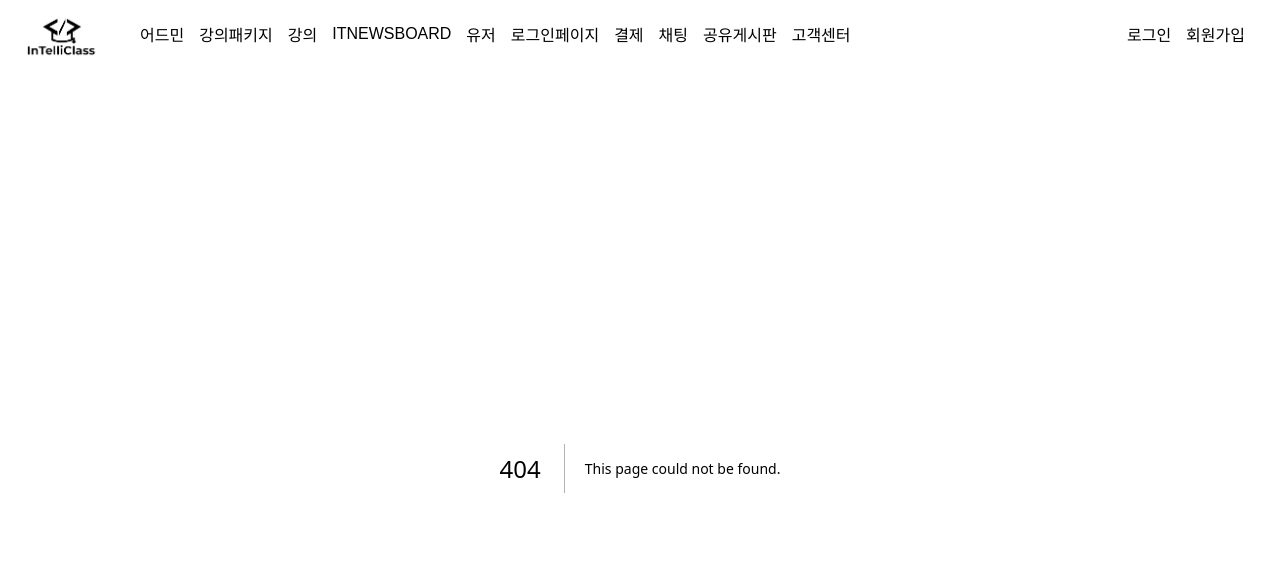
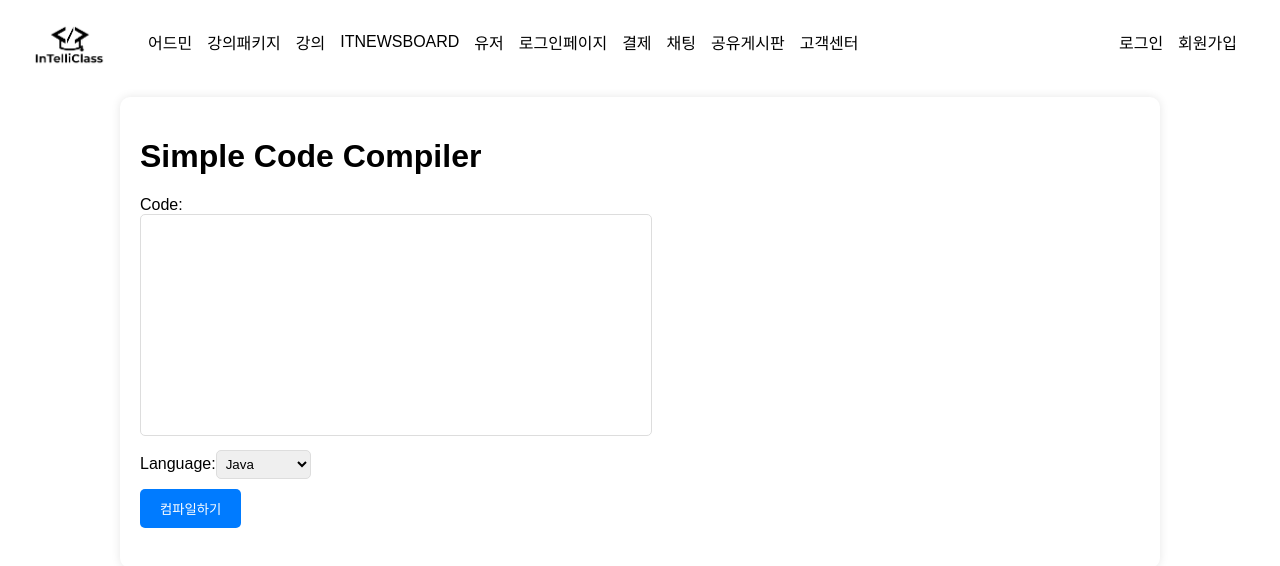
Before and after one commit to qkskck326326/intelligent_react, a Next.js app: page /admin/testAI in a window 1280 px wide. Before the commit this address had no page. Shown: the top 566 px of the page. Built offline with nearby package versions, Linux system fonts and the light colour scheme; a web font is replaced by a local one.

Commit message:
간이 코드 컴파일러 프론트 구축

```diff
--- a/src/components/admin/Sidebar.jsx
+++ b/src/components/admin/Sidebar.jsx
@@ -1,6 +1,7 @@
 import React from 'react';
 import Link from 'next/link';
 import styles from '../../styles/admin/Sidebar.module.css';
+
 
 const Sidebar = () => {
     return (
@@ -18,6 +19,8 @@ const Sidebar = () => {
                 <li><Link href="/admin/content-management">컨텐츠 관리</Link></li>
                 <li><Link href="/admin/board-management">게시판 관리</Link></li>
                 <li><Link href="/admin/qna-management">QnA관리</Link></li>
+                <li><Link href="/admin/testAI">AI코드채점</Link></li>
+
             </ul>
         </div>
     );
--- /dev/null
+++ b/src/pages/admin/testAI.jsx
@@ -0,0 +1,70 @@
+import React, { useState } from 'react';
+import axios from 'axios';
+import { Container, Button, Form, Row, Col } from 'react-bootstrap';
+import styles from '../../styles/common/TestAI.module.css'; // CSS 모듈 임포트
+
+const TestAI = () => {
+    const [code, setCode] = useState("");
+    const [language, setLanguage] = useState("java");
+    const [executionFeedback, setExecutionFeedback] = useState(null);
+
+    const handleSubmit = async (event) => {
+        event.preventDefault();
+        try {
+            const response = await axios.post('http://localhost:5000/analyze', {
+                code: code,
+                language: language
+            });
+            setExecutionFeedback(response.data.feedback.execution_feedback || "No Execution Feedback");
+        } catch (error) {
+            console.error("There was an error analyzing the code!", error);
+            setExecutionFeedback("Error analyzing the code");
+        }
+    };
+
+    return (
+        <Container className={styles.container}>
+            <h1>Simple Code Compiler</h1>
+            <Form onSubmit={handleSubmit} style={{ marginBottom: '20px' }}>
+                <div className={styles.row}>
+                    <div className={styles.column}>
+                        <Form.Group controlId="formCode">
+                            <Form.Label>Code:</Form.Label>
+                            <Form.Control
+                                as="textarea"
+                                rows={10}
+                                value={code}
+                                onChange={(e) => setCode(e.target.value)}
+                                className={styles.textarea}
+                            />
+                        </Form.Group>
+                    </div>
+                    <div className={styles.column}>
+                        {executionFeedback && (
+                            <div>
+                                <h3>컴파일 결과</h3>
+                                <pre className={styles.feedbackPre}>{executionFeedback}</pre>
+                            </div>
+                        )}
+                    </div>
+                </div>
+                <Form.Group controlId="formLanguage">
+                    <Form.Label>Language:</Form.Label>
+                    <Form.Control
+                        as="select"
+                        value={language}
+                        onChange={(e) => setLanguage(e.target.value)}
+                        className={styles.select}
+                    >
+                        <option value="java">Java</option>
+                        <option value="python">Python</option>
+                        <option value="javascript">JavaScript</option>
+                    </Form.Control>
+                </Form.Group>
+                <Button type="submit" className={styles.button}>컴파일하기</Button>
+            </Form>
+        </Container>
+    );
+};
+
+export default TestAI;
--- /dev/null
+++ b/src/styles/common/TestAI.module.css
@@ -0,0 +1,88 @@
+@charset "UTF-8";
+
+@font-face {
+    font-family: 'SF_IceLemon';
+    src: url('https://cdn.jsdelivr.net/gh/projectnoonnu/noonfonts_2106@1.1/SF_IceLemon.woff') format('woff');
+    font-weight: normal;
+    font-style: normal;
+}
+
+@font-face {
+    font-family: 'ELAND_Choice_M';
+    src: url('https://cdn.jsdelivr.net/gh/projectnoonnu/noonfonts-20-12@1.0/ELAND_Choice_M.woff') format('woff');
+    font-weight: normal;
+    font-style: normal;
+}
+
+.container {
+    padding: 20px;
+    font-family: 'ELAND_Choice_M', sans-serif;
+    background-color: #fff;
+    border-radius: 10px;
+    box-shadow: 0 0 10px rgba(0, 0, 0, 0.1);
+    max-width: 1000px;
+    margin: 20px auto;
+}
+
+.textarea {
+    width: 100%;
+    height: 200px; /* 높이를 고정합니다 */
+    padding: 10px;
+    font-family: 'ELAND_Choice_M', monospace;
+    margin-bottom: 10px;
+    border-radius: 5px;
+    border: 1px solid #ddd;
+    resize: none; /* 사용자가 크기를 조정하지 못하게 합니다 */
+}
+
+.select {
+    padding: 5px;
+    font-family: 'ELAND_Choice_M', sans-serif;
+    margin-bottom: 10px;
+    border-radius: 5px;
+    border: 1px solid #ddd;
+}
+
+.button {
+    padding: 10px 20px;
+    font-family: 'ELAND_Choice_M', sans-serif;
+    background-color: #007bff;
+    color: #fff;
+    border: none;
+    border-radius: 5px;
+    cursor: pointer;
+    transition: background-color 0.3s;
+}
+
+.button:hover {
+    background-color: #0056b3;
+}
+
+.feedbackSection {
+    margin-bottom: 20px;
+}
+
+.feedbackPre {
+    background: #f5f5f5;
+    padding: 10px;
+    font-family: 'ELAND_Choice_M', monospace;
+    border-radius: 5px;
+    border: 1px solid #ddd;
+    height: 200px; /* 고정 높이 */
+    overflow: auto;
+}
+
+.row {
+    display: flex;
+    justify-content: space-between;
+    align-items: flex-start; /* Flexbox align to start */
+}
+
+.column {
+    flex: 1;
+    margin-right: 20px;
+}
+
+.column:last-child {
+    margin-right: 0; /* 마지막 컬럼은 여백 제거 */
+}
--- a/src/styles/global.css
+++ b/src/styles/global.css
@@ -1,4 +1,32 @@
 /* global.css */
+
+@font-face {
+    font-family: 'SF_IceLemon';
+    src: url('https://cdn.jsdelivr.net/gh/projectnoonnu/noonfonts_2106@1.1/SF_IceLemon.woff') format('woff');
+    font-weight: normal;
+    font-style: normal;
+}
+
+@font-face {
+    font-family: 'ELAND_Choice_M';
+    src: url('https://cdn.jsdelivr.net/gh/projectnoonnu/noonfonts-20-12@1.0/ELAND_Choice_M.woff') format('woff');
+    font-weight: normal;
+    font-style: normal;
+}
+
+body {
+    font-family: 'ELAND_Choice_M', sans-serif;
+    background-color: #f9f9f9;
+    margin: 0;
+    padding: 0;
+}
+
+h1 {
+    font-family: 'SF_IceLemon', sans-serif;
+    color: #333;
+    text-align: center;
+    margin-bottom: 20px;
+}
 
 .flex-container {
     display: flex;
@@ -103,7 +131,7 @@
 
 /* 모바일 뷰 (기본 스타일) */
 .background-container {
-    background-image: url('/image/main.webp');
+    /*background-image: url('/image/main.webp');*/
     background-size: cover;
     background-position: center;
     background-repeat: no-repeat;
```
Also changed, not shown: src/pages/index.jsx (+18 -0 lines), src/styles/common/HomePage.module.css (added, +24 -0 lines).
